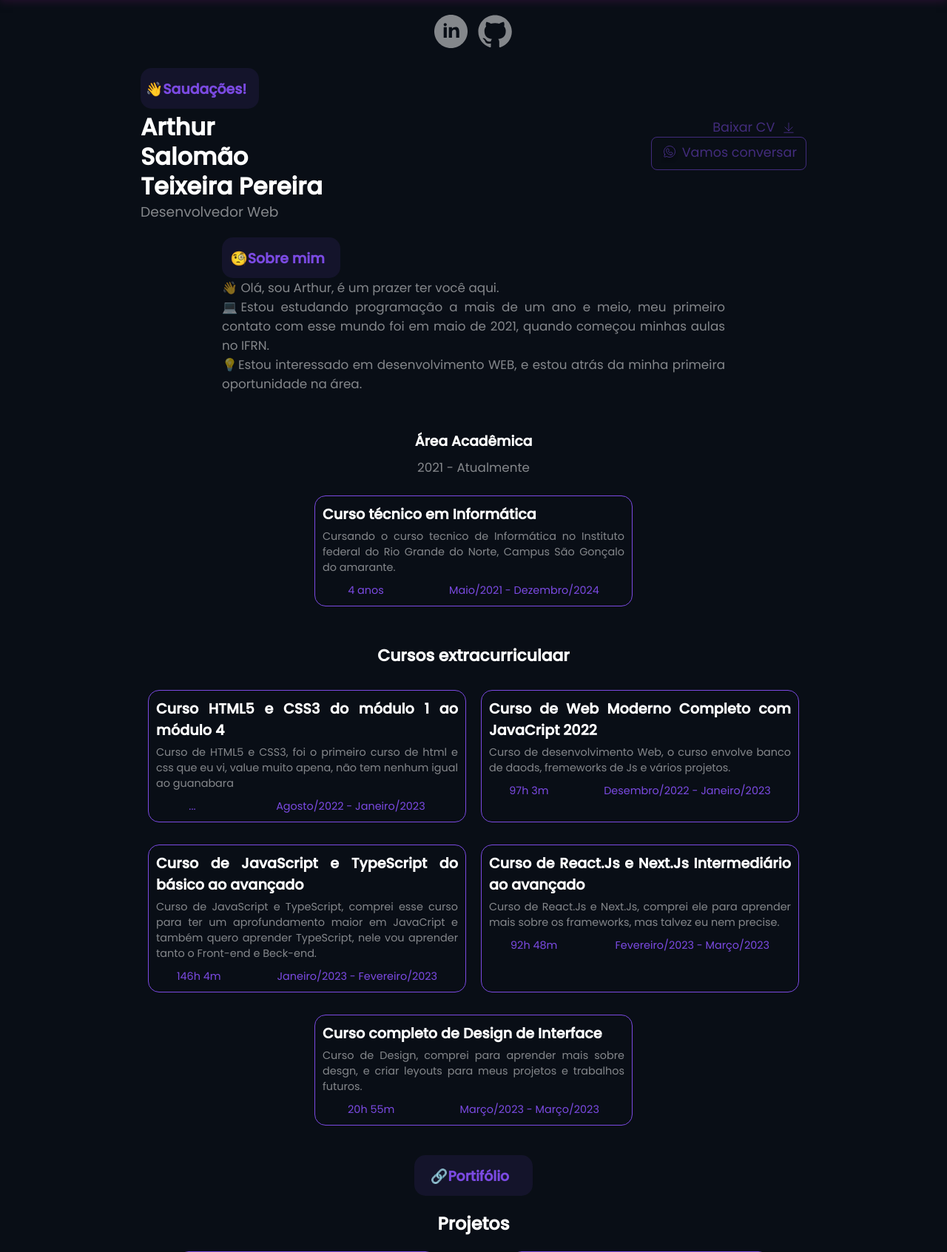
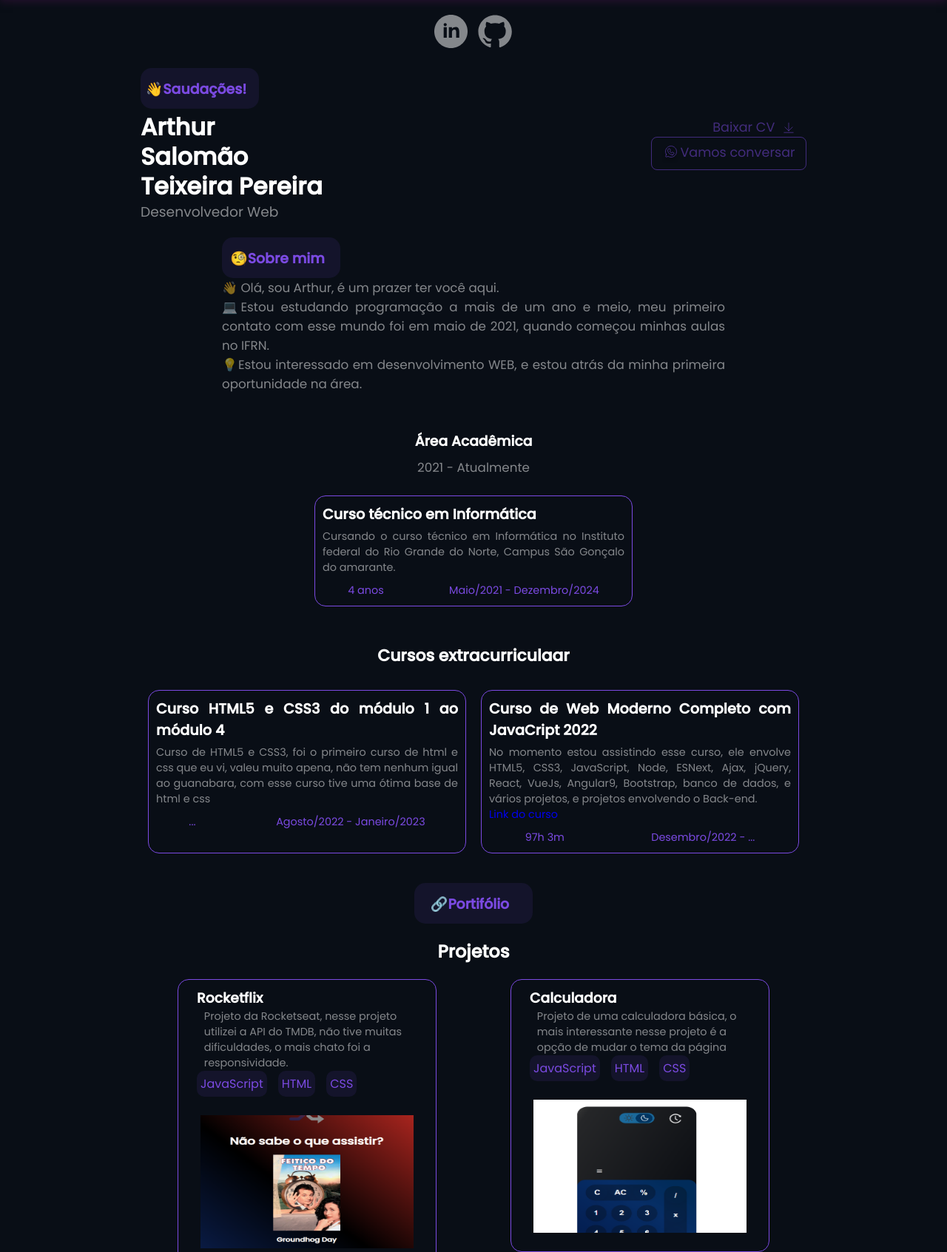
Before and after one commit to ArthurSalomaoo/Portif-lio-, a PHP site: page / in a window 1280 px wide. Shown: the part 83-1776 px from the top of the page at 74% size. Run offline with PHP 8.4, Linux system fonts and the light colour scheme.

Commit message:
ajustes no html finalizados

```diff
--- a/PaginaPrincipal/estilos/style.css
+++ b/PaginaPrincipal/estilos/style.css
@@ -31,7 +31,6 @@ body {
     width: 120px;
     margin: auto;
     margin-top: 20px;
-
 }
 
 .gitLinkedin > a > img{
@@ -286,7 +285,7 @@ h2 {
 .divSkills > div > img {
     width: 50px;
     height: 50px;
-    margin: 0 15px;
+    margin: 10px 10px;
 
 }
 
--- a/PaginaPrincipal/index.html
+++ b/PaginaPrincipal/index.html
@@ -32,6 +32,7 @@
                 <button onclick="menuShow()"><img class="icon" src="imagens/menu.svg" alt=""></button>
             </div>
         </nav>
+
         <div class="mobile-menu">
             <ul>
                 <li class="nav-item"><a href="#home" class="nav-link">Home</a></li>
@@ -41,17 +42,14 @@
                 <li class="nav-item"><a href="#skills" class="nav-link">Skills</a></li>
                 <li class="nav-item"><a href="#contato" class="nav-link">Contato</a></li>
             </ul>
-
-
         </div>
     </header>
 
+    <main>
         <div class="gitLinkedin">
             <a href="https://www.linkedin.com/in/arthur-176157231/" target="_blank"><img src="imagens/linkedin.svg" alt="linkedin"></a>
             <a href="https://github.com/ArthurSalomaoo" target="_blank"><img src="imagens/github_.svg" alt="github"></a>
         </div>
-
-    <main>
         <div id="home" class="saudacoes">
             <div>
                 <div class="topicos">
@@ -63,7 +61,9 @@
 
             <div class="links">
                 <a href="arquivos/Curriculo.pdf" download="Curriculo.pdf" type="application/pdf">Baixar CV <img src="imagens/ArrowLineDown.svg" alt="iconDownload"></a>
-                <div class="botaoWaths"><a href="#"> <img src="imagens/WhatsappLogo.svg" alt="watsappLogo"> Vamos conversar</a></div>
+                <div class="botaoWaths">
+                    <a href="#"><img src="imagens/WhatsappLogo.svg" alt="watsappLogo">Vamos conversar</a>
+                </div>
             </div>
         </div>
         <div class="sobreMim" id="sobreMim">
@@ -85,7 +85,10 @@
 
             <div class="cursos" style="margin: -5px auto 0 auto;">
                 <h3>Curso técnico em Informática</h3>
-                    <p>Cursando o curso tecnico de Informática no Instituto federal do Rio Grande do Norte, Campus São Gonçalo do amarante.</p>
+                <p>
+                    Cursando o curso técnico em Informática no Instituto federal do Rio Grande do Norte, Campus São Gonçalo do amarante.
+                </p>
+
                 <div class="tempo">
                     <p>4 anos</p><p>Maio/2021 - Dezembro/2024</p>
                 </div>
@@ -96,18 +99,19 @@
             <div class="escolaECursos">
                 <div class="cursos">
                     <h3>Curso HTML5 e CSS3 do módulo 1 ao módulo 4</h3>
-                        <p>Curso de HTML5 e CSS3, foi o primeiro curso de html e css que eu vi, value muito apena, não tem nenhum igual ao guanabara</p>
+                    <p>Curso de HTML5 e CSS3, foi o primeiro curso de html e css que eu vi, valeu muito apena, não tem nenhum igual ao guanabara, com esse curso tive uma ótima base de html e css</p>
                     <div class="tempo">
                         <p>...</p><p>Agosto/2022 - Janeiro/2023</p>
                     </div>
                 </div>
                 <div class="cursos">
                     <h3>Curso de Web Moderno Completo com JavaCript 2022</h3>
-                        <p>Curso de desenvolvimento Web, o curso envolve banco de daods, fremeworks de Js e vários projetos.</p>
+                    <p>No momento estou assistindo esse curso, ele envolve HTML5, CSS3, JavaScript, Node, ESNext, Ajax, jQuery, React, VueJs, Angular9, Bootstrap, banco de dados, e vários projetos, e projetos envolvendo o Back-end. <br> <a href="https://www.udemy.com/course/curso-web/" target="_blank">Link do curso</a></p>
                     <div class="tempo">
-                            <p>97h 3m</p>   <p>Desembro/2022 - Janeiro/2023</p>
+                        <p>97h 3m</p>   <p>Desembro/2022 - ...</p>
                     </div>
                 </div>
+                <!--
                 <div class="cursos">
                     <h3>Curso de JavaScript e TypeScript do básico ao avançado</h3>
                     <p>Curso de JavaScript e TypeScript, comprei esse curso para ter um aprofundamento maior em JavaCript e também quero aprender TypeScript, nele vou aprender tanto o Front-end e Beck-end.</p>
@@ -130,15 +134,18 @@
                         <p>20h 55m</p>   <p>Março/2023 - Março/2023</p>
                     </div>
                 </div>
+            -->
 
             </div>
         </div>
+
         <div class="projetos" id="projetos">
             <div class="topicos">
                 <h1>🔗Portifólio</h1>
             </div>
             <h2>Projetos</h2>
             <div class="displayFlex">
+
                 <div class="projeto">
                     <h3>Rocketflix</h3>
                     <p>Projeto da Rocketseat, nesse projeto utilizei a API do TMDB, não tive muitas dificuldades, o mais chato foi a responsividade.</p>
@@ -149,6 +156,7 @@
                     </div>
                     <a href="https://arthursalomaoo.github.io/Portifolio/Rocketflix/"><img src="imagens/fotoRocketflix.png" alt="Foto do projeto Rocketflix"></a>
                 </div>
+
                 <div class="projeto">
                     <h3>Calculadora</h3>
                     <p>Projeto de uma calculadora básica, o mais interessante nesse projeto é a opção de mudar o tema da página</p>
@@ -189,12 +197,17 @@
                 <h2>Tecnologias e habilidades</h2>
                 <p>Tenho experiência comas as tech</p>
                 <div>
-                    <img src="imagens/Javascript.svg" alt="icon do JavaScript"><img src="imagens/HTML5.svg" alt="icon HTML5"><img src="imagens/css.svg" alt="icon CSS"><img src="imagens/GithubRoxo.svg" alt="icon GitHub"><img src="imagens/Shape.svg" alt="icon Git">
+                    <img src="imagens/Javascript.svg" alt="icon do JavaScript">
+                    <img src="imagens/HTML5.svg" alt="icon HTML5"><img src="imagens/css.svg" alt="icon CSS">
+                    <img src="imagens/GithubRoxo.svg" alt="icon GitHub">
+                    <img src="imagens/Shape.svg" alt="icon Git">
+                    <img src="imagens/java.svg" alt="icon java">
                 </div>
+                <!--
                 <p>Estou estudando</p>
                 <div>
                     <img src="imagens/Vector.svg" alt="icon React.Js"><img src="imagens/TypeScript.svg" alt="icon TypeScrpit"><img src="imagens/Nextjs.svg" alt="icon Next.js">
-                </div>
+                </div>-->
             </div>
         </div>
         <div class="contatos" id="contato">
```
Also changed, not shown: PaginaPrincipal/imagens/java.svg (added), 1 other file. Lines whose indentation alone changed are shown as unchanged.
